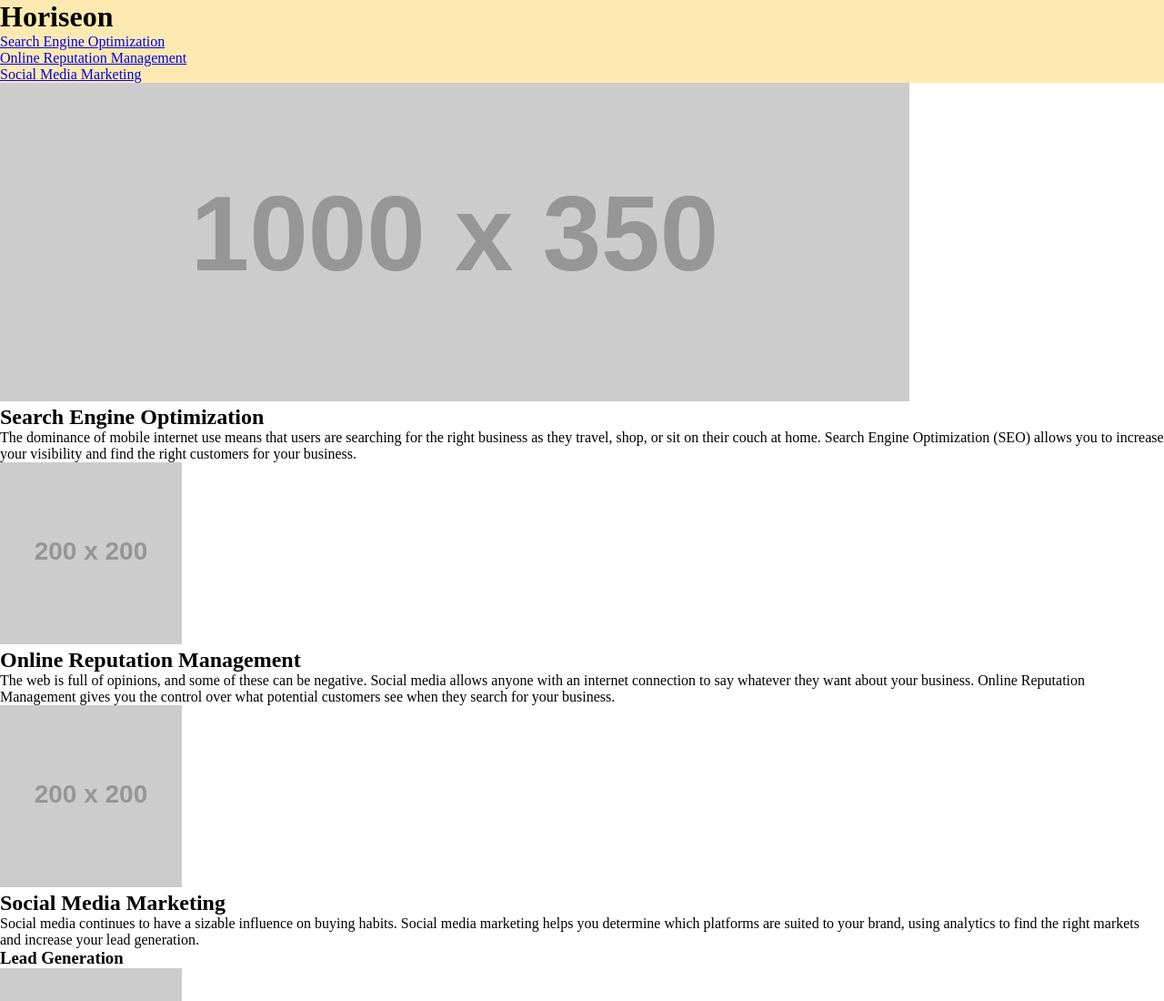
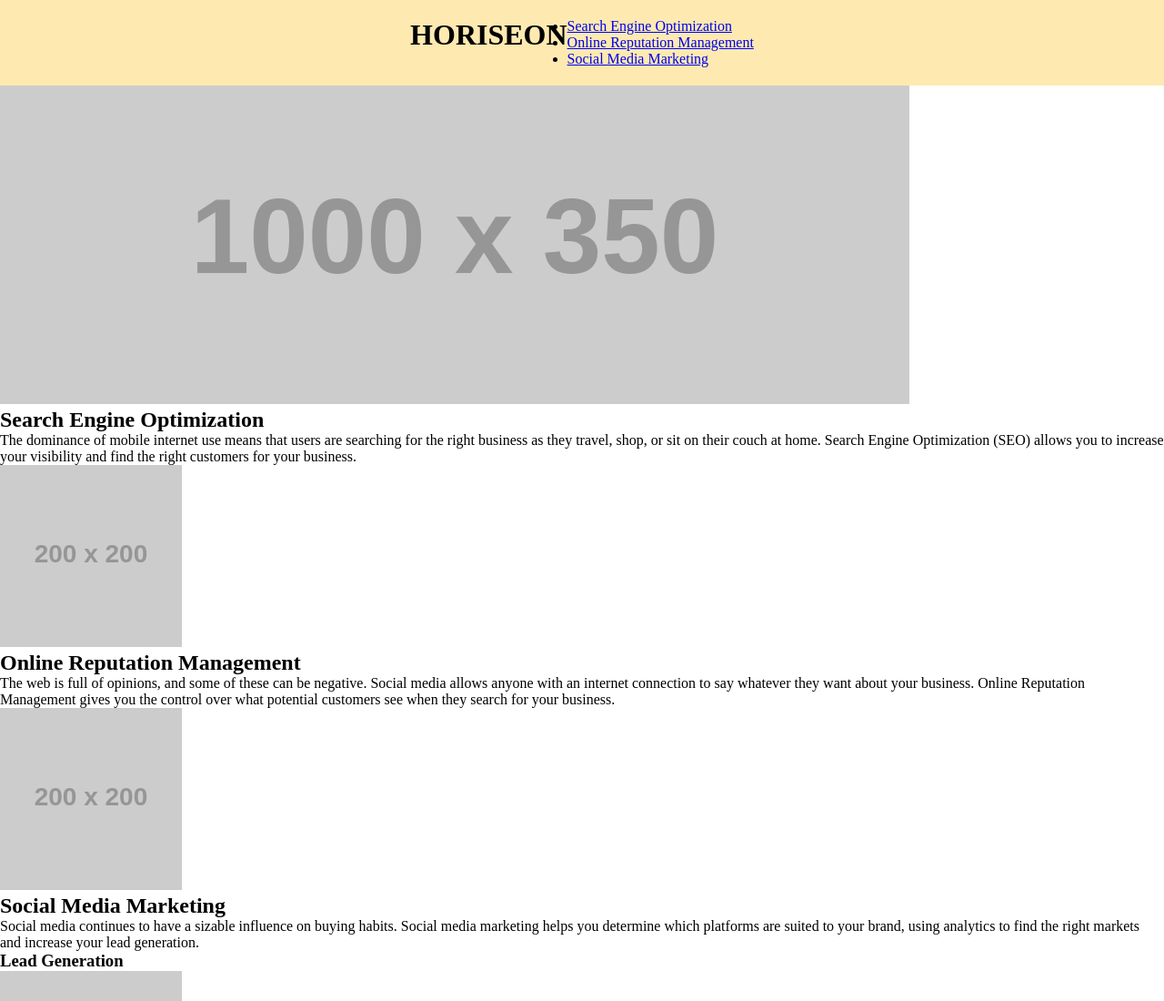
Before and after one commit to Yutthana00/First-Project-Horiseon, a plain HTML site: page index.html in a window 1280 px wide. Shown: the top 1100 px of the page at 91% size. Drawn offline with Linux system fonts and the light colour scheme; placeholder pictures from the web are drawn by us.

Commit message:
CSS h1 uppercase

```diff
--- a/stylesheet.css
+++ b/stylesheet.css
@@ -6,4 +6,11 @@
 
 .header {
     background-color: #FEEAB1;
+    display: flex;
+    justify-content: center;
+    padding: 20px
 }
+
+.header h1 {
+    text-transform: uppercase;
+}
```
